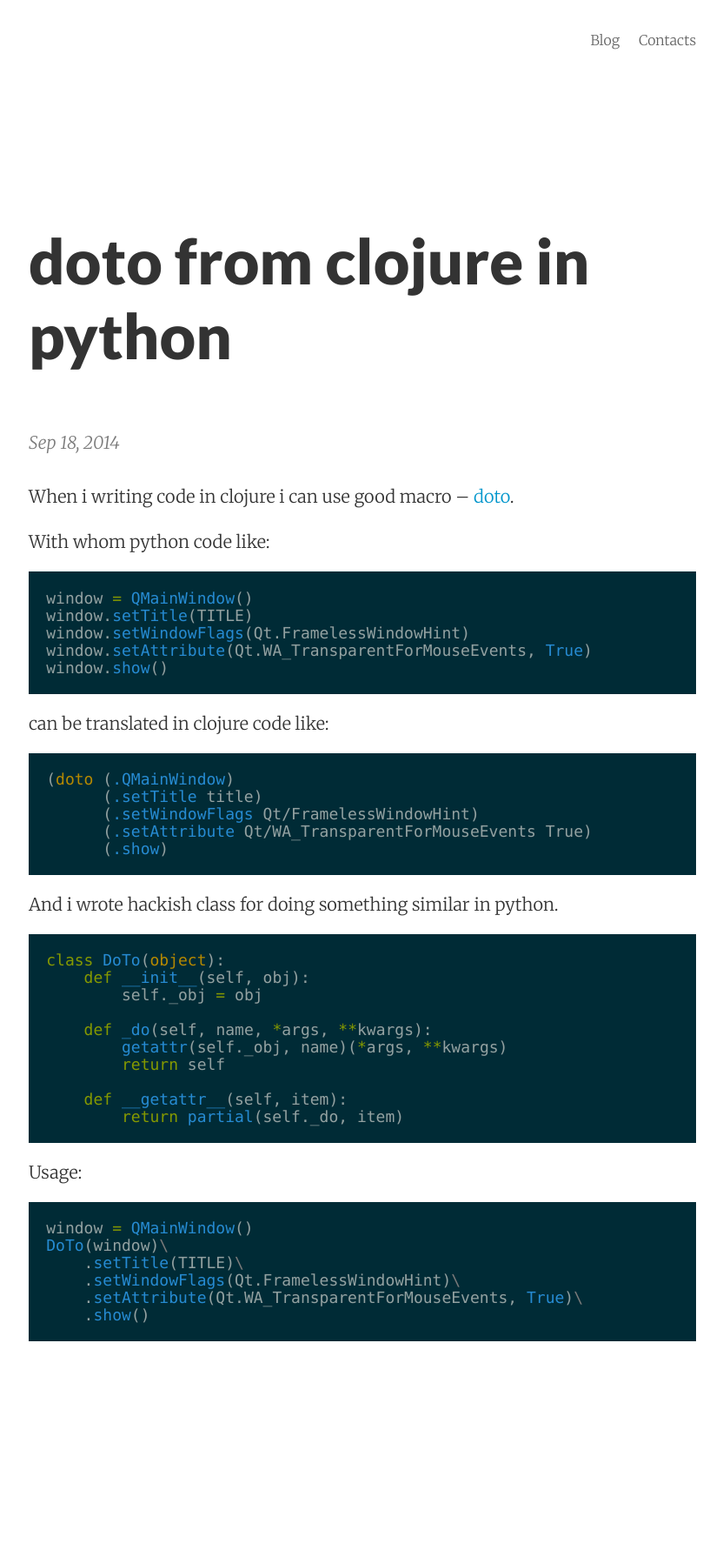
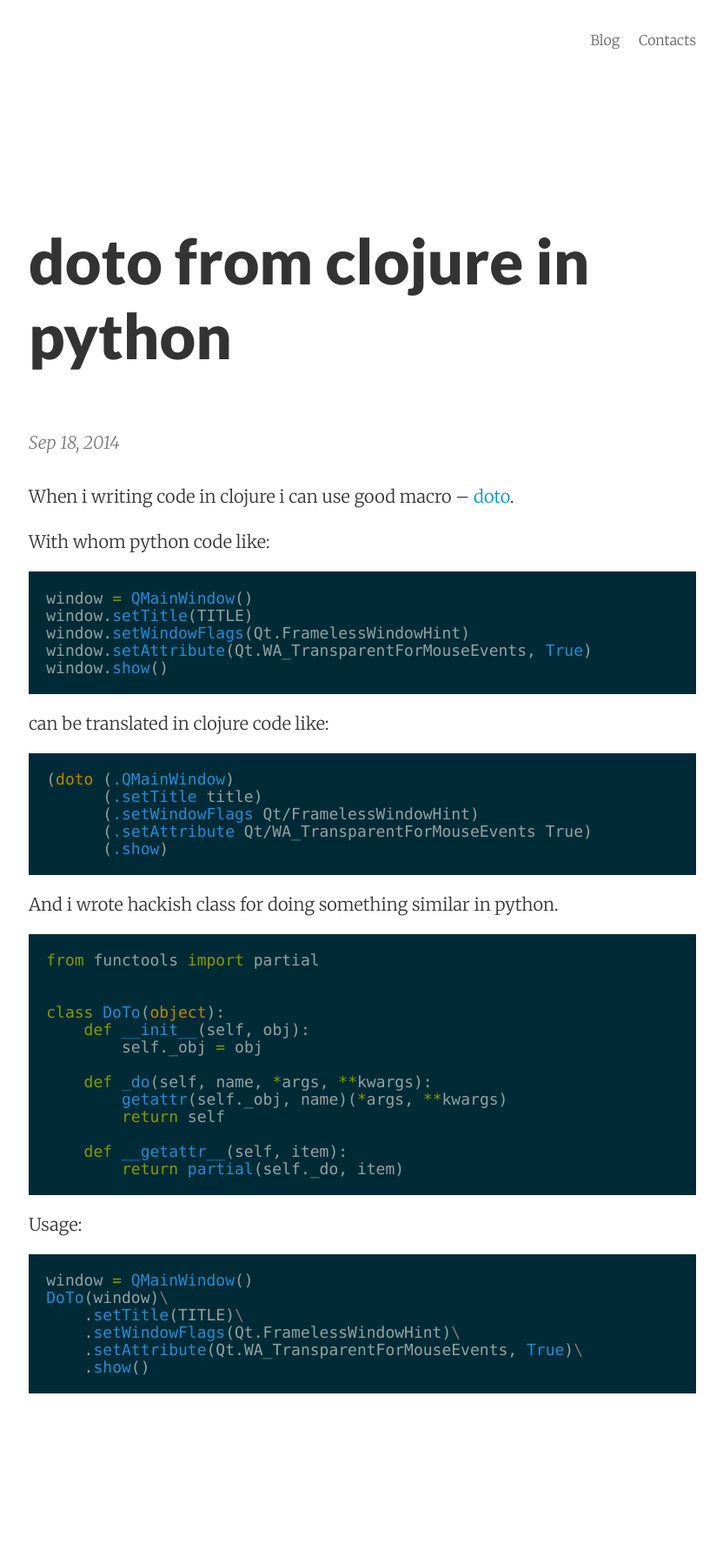
Before and after one commit to nvbn/nvbn.github.io, a Jekyll site: the page built from _posts/2014-09-18-doto-in-python.md, in a window 1280 px wide. Shown: the whole page at 87% size, without its empty margins (223-1055 px from the left). Built offline with Jekyll 4.4.1, drawn with Linux system fonts in a browser that asks for light colours; Markdown is read by kramdown in place of the engine named in the settings; before the commit the page ends 1722 px from its top, so only the background shows below that.

Commit message:
Fix code sample

````diff
--- a/_posts/2014-09-18-doto-in-python.md
+++ b/_posts/2014-09-18-doto-in-python.md
@@ -30,6 +30,9 @@ can be translated in clojure code like:
 And i wrote hackish class for doing something similar in python.
 
 ```python
+from functools import partial
+
+
 class DoTo(object):
     def __init__(self, obj):
         self._obj = obj
````
